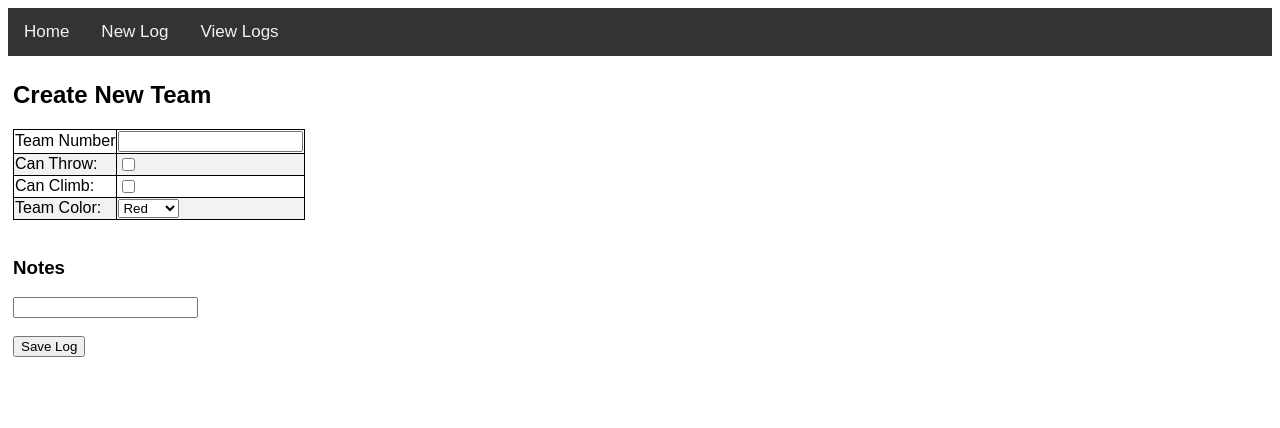
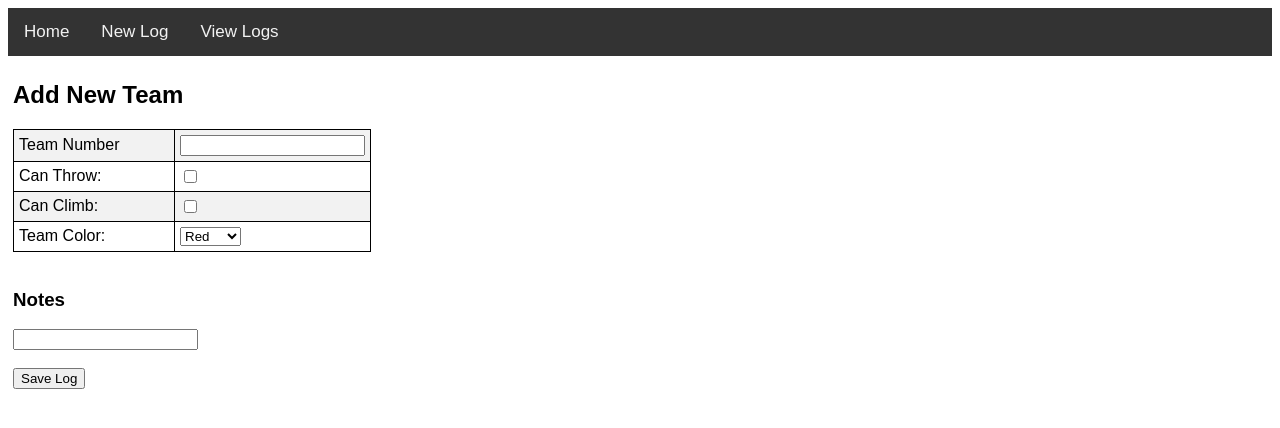
Before and after one commit to FRCTeam4069/frc-scouting, a PHP site: page /new_log in a window 1280 px wide. Shown: the top 428 px of the page. Run offline with PHP 8.4, Linux system fonts and the light colour scheme.

Commit message:
Formatted tables to look better

```diff
--- a/html/common/main.css
+++ b/html/common/main.css
@@ -14,6 +14,23 @@ table, th, td {
     border: 1px solid black;
 }
 
+/* Add padding between table elements and the table */
+th, td {
+    padding: 5px;
+    text-align: left;
+}
+
+/* Make the first row of a table a different color */
+tr:first-child {
+    color: white;
+    background-color: #4f0078;
+}
+
+/* Set a minimum width for table columns */
+td {
+    width: 150px;
+}
+
 /* Use a very light gray background in every other table row */
 tr:nth-child(even) {
     background-color: #f2f2f2;
--- a/html/common/navigation.html
+++ b/html/common/navigation.html
@@ -1,7 +1,7 @@
 <link rel="stylesheet" href="/common/navigation.css">
 
 <div class="topnav" id="myTopnav">
-    <a href="/home">Home</a>
+    <a href="/">Home</a>
     <a href="/new_log">New Log</a>
     <a href="/view_logs">View Logs</a>
 </div>
--- a/html/new_log/index.html
+++ b/html/new_log/index.html
@@ -17,10 +17,12 @@
 
 <body>
     <div id='main'>
-        <h2>
-            Create New Team
-        </h2>
         <table border=1>
+            <tr>
+                <h2>
+                    Add New Team
+                </h2>
+            </tr>
             <tr>
                 <td>Team Number</td>
                 <td>
```
Also changed, not shown: html/index.html (renamed from html/home/index.html).
